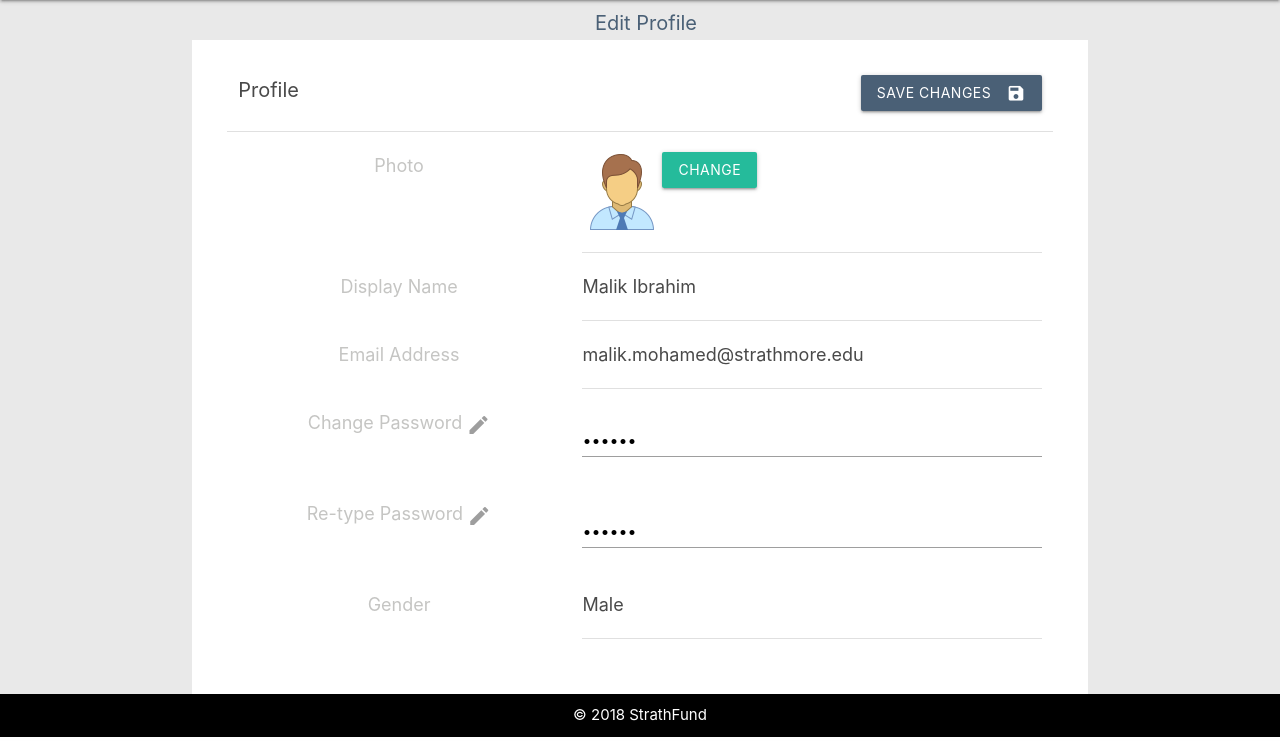
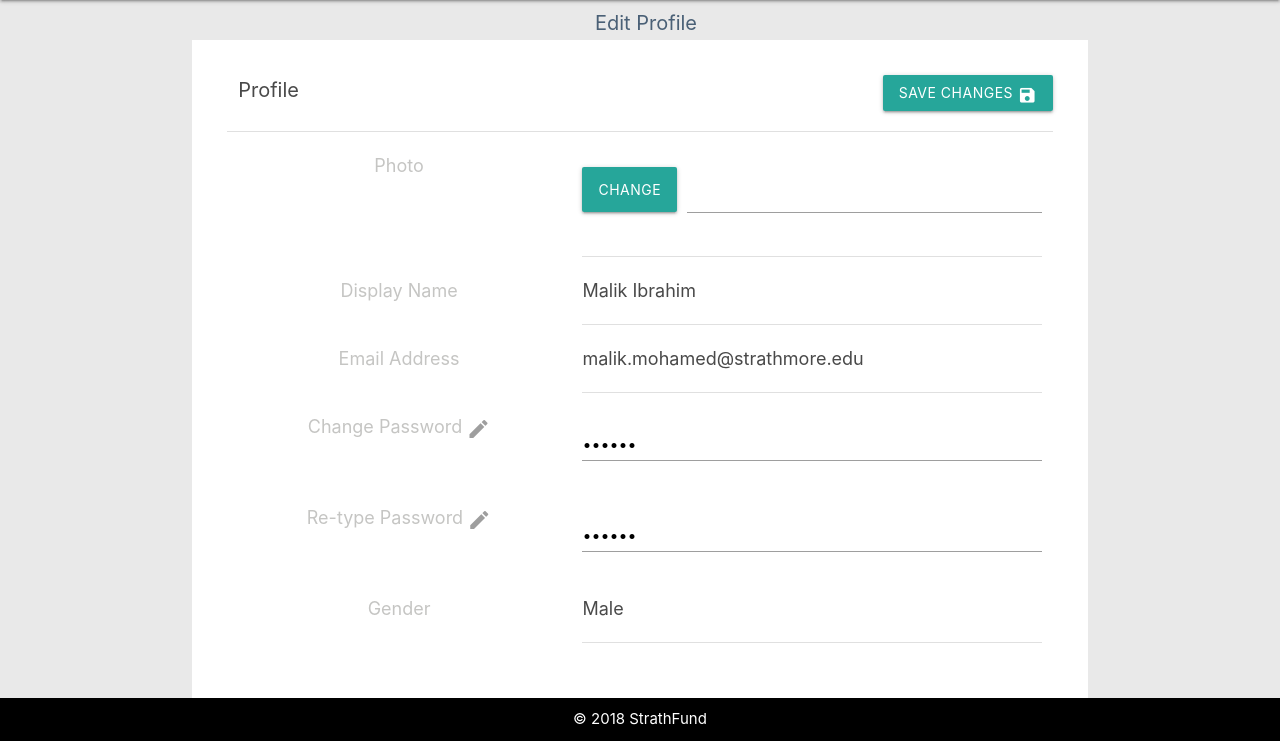
Before and after one commit to danielolamide/lend-me, a PHP site: page /peer-lending/admin-settings.php in a window 1280 px wide. Shown: the part 64-805 px from the top of the page. Run offline with PHP 8.4, Linux system fonts and the light colour scheme; a user stored in the database is signed in; tables that the repository leaves empty hold one stand-in row (values such as "Sample post"); some libraries are stand-ins or nearby versions.

Commit message:
Admin picture

```diff
--- a/admin-settings.php
+++ b/admin-settings.php
@@ -1,5 +1,6 @@
 <?php
     session_start();
+    require_once('connect-db.php');
     if(!isset($_SESSION['idNo'])){
         header("location: authenticate.html#login");
     }
@@ -86,8 +87,10 @@
                     <div class="col s5 m5 l5">
                         <span style="color:#494949; font-size:20px;" class="left">Profile</span>
                     </div>
-                    <div class="col s7 m7 l7" id="save-btn-holder">
-                        <a href="" class="waves-effect waves-light btn right"><i class="right material-icons">save</i>Save Changes</a>
+                    <div class="s7 m7 l7 right-align">
+                        <button class="btn waves-effect waves-light save-user-settings-btn" type="submit" name="save-user-changes">
+                                Save Changes <i class="material-icons">save</i>
+                            </button>
                     </div>
                 </div>
                 <div class="row">
@@ -97,11 +100,28 @@
                     <div class="col s5 m5 l5">
                         <span style="color:#C5C5C3; font-size:18px;">Photo</span>
                     </div>
-                    <div class="col s7 m7 l7" id="usrImg-settings-container">
-                        <img class="responsive-img left" src="./images/large-default-user.png" alt="Default User Icon">
-                        <a href="" class="waves-effect waves-light btn left">Change</a>
+                    <div class="input-field file-field col s7 m7 l7" id="userImageFrame">
+                            <?php
+                                $selectImage = "SELECT * FROM imageUpload WHERE User_ID ='{$_SESSION['idNo']}'";
+                                $selectImageResult = $con->query($selectImage);
+                                while($rowImage = $selectImageResult->fetch_array()){
+                                    if($rowImage['status']==0){
+                                        echo "<img src='./images/large-default-user.png' class='responsive-img left' alt='User Image'>";
+                                    }
+                                    else{
+                                        echo "<img src='./uploads/profile".$_SESSION['idNo'].".jpg?".'mt_rand'."class='responsive-img left' alt='User Image' style='max-height:200px;'>";
+                                    }
+                                }
+                            ?>
+                            <!-- <img src="./images/large-default-user.png" class="responsive-img left"alt="user-image"> -->
+                            <button class="btn waves-effect waves-light change-user-image-btn">
+                                Change<input type="file" name="new-user-img">
+                            </button>
+                            <div class="file-path-wrapper">
+                                <input class="file-path validate" type="text">
+                            </div>
+                        </div>
                     </div>
-                </div>
                 <div class="row">
                     <div class="col s7 offset-s5">
                         <div class="divider"></div>
```
Also changed, not shown: admin-profile.php (+19 -6 lines), uploads/profile12345.jpg (added).
